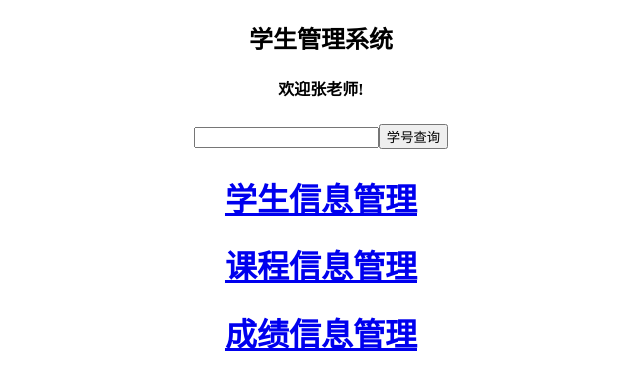
After one commit to laijunqiang/PHP, a PHP site: page /main.php in a window 1280 px wide. The commit adds this page. Shown: the top 390 px of the page, without its empty margins (319-959 px from the left). Run offline with PHP 8.4, Linux system fonts and the light colour scheme; a user stored in the database is signed in.

Commit message:
学生管理系统(第一阶段)

```diff
--- a/student_System/html/index.html
+++ b/student_System/html/index.html
@@ -1,4 +1,4 @@
-<!--必须在服务器打开页面 http://localhost/studentSystem/login.html-->
+<!--必须在服务器打开页面-->
 <!DOCTYPE html>
 <html lang="en">
 <head>
--- /dev/null
+++ b/student_System/php/main.php
@@ -0,0 +1,35 @@
+<?php
+    session_start();
+    if(!isset($_SESSION['name'])){
+        echo "<script>alert('您正查看的此页已过期,请重新登录');window.location.href='../html/index.html'</script>";
+    }
+    ?>
+<!DOCTYPE html>
+<html lang="en">
+<head>
+    <meta charset="UTF-8">
+    <title>欢迎来到主界面</title>
+</head>
+<body>
+    <h2 align="center">学生管理系统</h2>
+    <h4 align="center">欢迎<?php echo $_SESSION['name'];?>!</h4>
+    <form action="select.php" method="post">
+        <table align="center">
+            <tr>
+                <td>
+                    <input type="number" name="number" /><button type="submit" >学号查询</button>
+                </td>
+            </tr>
+        </table>
+    </form>
+    <div align="center">
+        <a href="student.php" ><h1>学生信息管理</h1></a>
+    </div>
+    <div align="center">
+    <a href="course.php" ><h1>课程信息管理</h1></a>
+    </div>
+    <div align="center">
+        <a href="score.php" ><h1>成绩信息管理</h1></a>
+    </div>
+</body>
+</html>
--- a/student_System/php/select.php
+++ b/student_System/php/select.php
@@ -23,12 +23,12 @@ session_start();
 
     //  判断输入不能为空，否则不跳转
     if ($number==null){
-        echo "<script>alert('输入不能为空');window.location.href='../html/main.html'</script>";
+        echo "<script>alert('输入不能为空');window.location.href='main.php'</script>";
     }else {
         $admin->select($number);
         $result = $admin->result;
         if ($result->num_rows<1){
-            echo "<script>alert('查询为空');window.location.href='../html/main.html'</script>";
+            echo "<script>alert('查询为空');window.location.href='main.php'</script>";
         }
         while (list($number, $stuname, $couname, $score) = $result->fetch_row()) {
             echo "<tr>
--- a/student_System/php/setPassword.php
+++ b/student_System/php/setPassword.php
@@ -9,7 +9,7 @@
     session_start();
     header("content-type:text/html;charset=utf-8");
 //  $_POST 变量用于收集来自 method="post"的表单中的值
-    $name=$_POST["username"];
+    $name=trim($_POST["username"]);
     $oldPassword=$_POST["oldpassword"];
     $newPassword=$_POST["newpassword"];
     $assertpassword=$_POST['assertpassword'];
```
Also changed, not shown: student_System/php/course.php (+6 -3 lines), student_System/php/index.php (+5 -4 lines), student_System/php/score.php (+6 -3 lines), student_System/php/student.php (+7 -3 lines), student_System/php/upload.php (+6 -3 lines).
